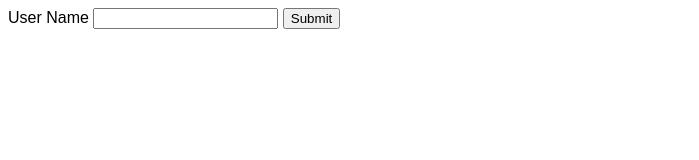
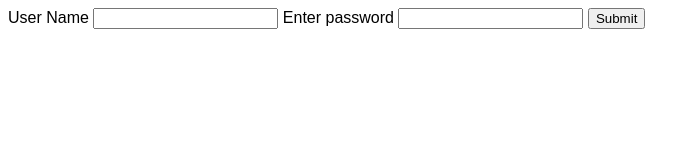
Before and after one commit to ucsc-2nd-year-group-22/git-demo, a plain HTML site: page index.html in a window 1280 px wide. Shown: the whole page, without its empty margins (0-699 px from the left). Drawn offline with Linux system fonts and the light colour scheme.

Commit message:
password form field

```diff
--- a/index.html
+++ b/index.html
@@ -10,6 +10,9 @@
     <form action="#">
         <label for="userName">User Name</label>
         <input type="text" for="userName">
+
+        <label for="userPwd">Enter password</label>
+        <input type="password" for="userPwd">
         <input type="button" value="Submit">
 
         <div class="form-area">
```
